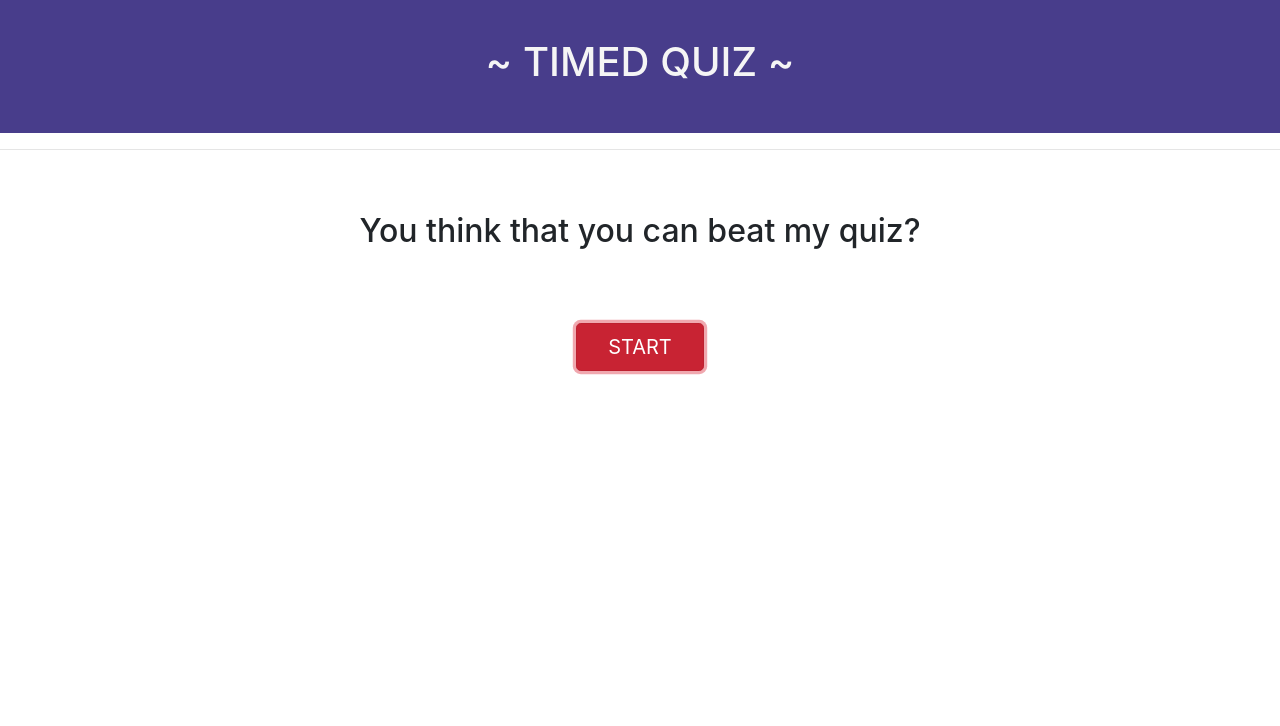
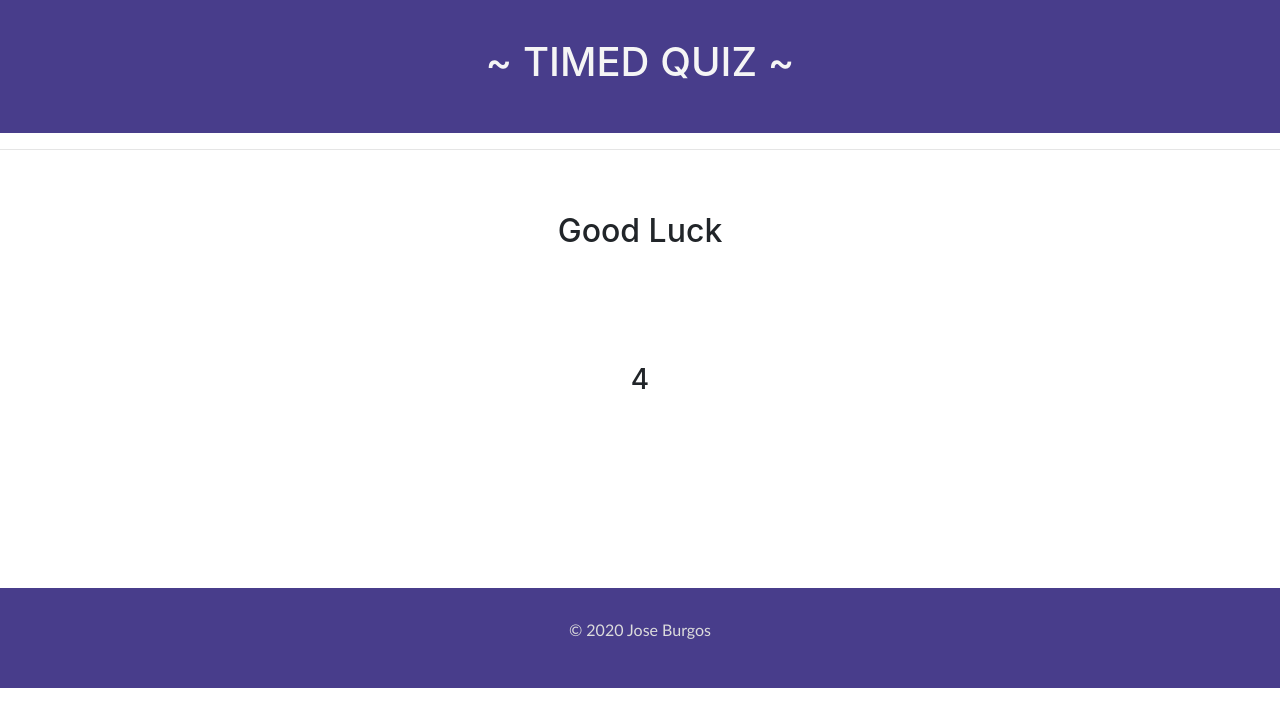
Before and after one commit to JoseBurgos1993/04-Homework-JoseBurgos, a plain HTML site: page index.html in a window 1280 px wide. Both pictures are taken after a click on the button "START". Drawn offline with nearby package versions, Linux system fonts and the light colour scheme.

Commit message:
Added countdown timer to quiz start.

```diff
--- a/index.html
+++ b/index.html
@@ -9,6 +9,7 @@
     <title>Document</title>
 </head>
 <body>
+    <!-- Header -->
     <header>
         <container>
             <row>
@@ -18,20 +19,30 @@
     </header>
 
     <hr size=2>
+    <!---->
 
-
-
+    <!-- Main content that will dynamically change -->
     <content>
         <container>
             <row>
-                <div class="col-md-12"><h2>You think that you can beat my quiz?</h2></div>
+                <div class="col-md-12"><h2 id="question">You think that you can beat my quiz?</h2></div>
             </row>
             <row>
-                <button id="startBtn" class="btn btn-danger btn-lg grow-button">START</button>
+                <div class="buttonRow" style="text-align: center;">
+                    <button id="startBtn" class="btn btn-danger btn-lg">START</button>
+                    <button id="scoreBtn" class="btn btn-primary btn-lg">HIGHSCORES</button></div>
+                </div>
+                <div style="visibility: hidden;"><h3 id="startTimer"></h3></div>
             </row>
         </container>
     </content>
+    <!---->
 
+    <!-- Footer -->
+    <footer>
+        <p> &copy; 2020 Jose Burgos </p>
+    </footer>
+    <!---->
 
     <script src="./script.js"></script>
 </body>
--- a/script.js
+++ b/script.js
@@ -0,0 +1,51 @@
+/*
+var timeEl = document.querySelector(".time");
+var mainEl = document.getElementById("main");
+
+var secondsLeft = 10;
+
+function setTime() {
+  var timerInterval = setInterval(function() {
+    secondsLeft--;
+    timeEl.textContent = secondsLeft + " seconds left till colorsplosion.";
+
+    if(secondsLeft === 0) {
+      clearInterval(timerInterval);
+      sendMessage();
+    }
+
+  }, 1000);
+}
+*/
+
+const buttonRow = document.querySelector(".buttonRow");
+const startBtn = document.getElementById("startBtn");
+const scoreBtn = document.getElementById("scoreBtn");
+const startTimer = document.getElementById("startTimer");
+const quizTimer = document.getElementById("quizTimer");
+const question = document.getElementById("question");
+let score = 0;
+let secondsLeft = 6;
+
+startBtn.addEventListener("click", function(){
+    document.getElementsByClassName('buttonRow')[0].style.visibility = 'hidden';
+    document.getElementById('startTimer').style.visibility = 'visible';
+    question.textContent = "Good Luck";
+    const timerInterval = setInterval(function(){
+        secondsLeft--;
+        startTimer.textContent = secondsLeft;
+
+        if(secondsLeft <= 0){
+            startTimer.textContent = "";
+            secondsLeft = 6;
+            clearInterval(timerInterval);
+            returnToMenu(); // Temporary until I get the quiz set up
+        }
+    }, 1000);
+});
+
+function returnToMenu(){
+    // Do things
+    document.getElementsByClassName('buttonRow')[0].style.visibility = 'visible';
+    document.getElementById('startTimer')[0].style.visibility = 'hidden';
+}
--- a/style.css
+++ b/style.css
@@ -11,9 +11,25 @@ h2{
     text-align: center;
     margin-top: 5%;
 }
+.buttonRow{
+    margin-top: 5%;
+}
+#startTimer{
+    width: 100%;
+    text-align: center;
+}
 #startBtn{
-    margin-top: 5%;
-    margin-left: 45%;
-    margin-right: 45%;
-    width: 10%;
+    width: 40%;
 }
+#scoreBtn{
+    width: 40%;
+}
+footer {
+    margin-top: 15%;
+    padding: 30px;
+    clear: both;
+    font-family: 'Trebuchet MS', 'Lucida Sans Unicode', 'Lucida Grande', 'Lucida Sans', Arial, sans-serif;
+    text-align: center;
+    background-color: darkslateblue;
+    color: gainsboro;
+}
```
